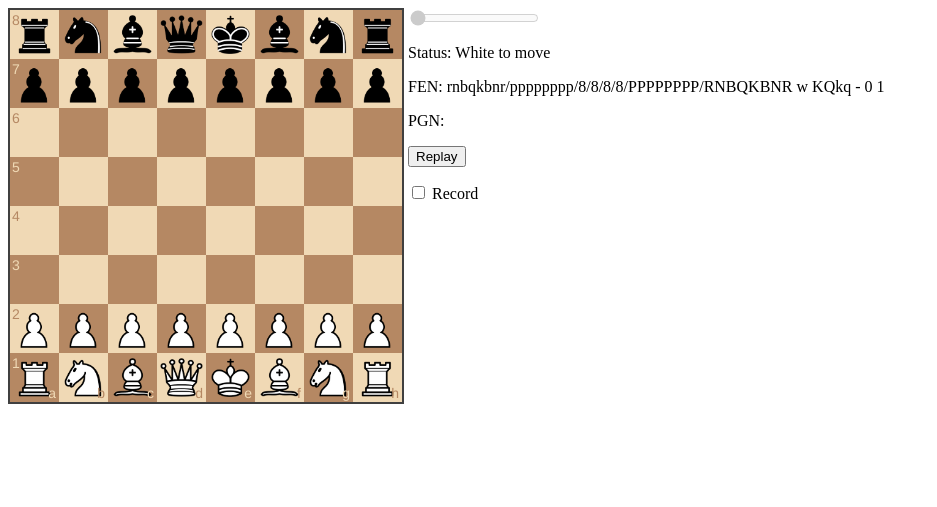
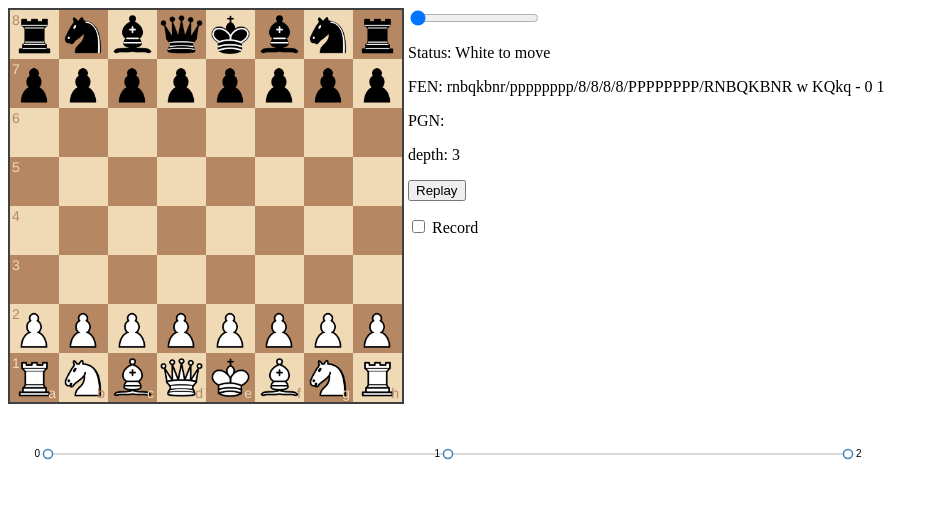
Before and after one commit to vhf/chessviz, a plain HTML site: page index.html in a window 1280 px wide. Shown: the whole page, without its empty margins (0-937 px from the left). Drawn offline with nearby package versions, Linux system fonts and the light colour scheme.

Commit message:
Replay and render

```diff
--- a/index.html
+++ b/index.html
@@ -6,6 +6,76 @@
   <script src="js/chessboard-0.3.0.min.js"></script>
   <script src="js/chess.min.js"></script>
   <script src="js/t.js"></script>
+
+  <script src="http://d3js.org/d3.v3.min.js"></script>
+  <script>
+
+  var render = function(json, clear) {
+    if (clear === true) {
+      $('svg').remove();
+    }
+    var svg = d3.select("body").append("svg")
+        .attr("width", width)
+        .attr("height", height)
+      .append("g")
+        .attr("transform", "translate(40,0)");
+
+    var nodes = tree.nodes(json),
+        links = tree.links(nodes);
+
+    var link = svg.selectAll("path.link")
+        .data(links)
+      .enter().append("path")
+        .attr("class", "link")
+        .attr("d", diagonal);
+
+    var node = svg.selectAll("g.node")
+        .data(nodes)
+      .enter().append("g")
+        .attr("class", "node")
+        .attr("transform", function(d) { return "translate(" + d.y + "," + d.x + ")"; })
+
+    node.append("circle")
+        .attr("r", 4.5);
+
+    node.append("text")
+        .attr("dx", function(d) { return d.children ? -8 : 8; })
+        .attr("dy", 3)
+        .attr("text-anchor", function(d) { return d.children ? "end" : "start"; })
+        .text(function(d) { return d.id; });
+
+    d3.select(self.frameElement).style("height", height + "px");
+  }
+
+  var width = 960,
+      height = 100;
+
+  var tree = d3.layout.tree()
+      .size([height, width - 160]);
+
+  var diagonal = d3.svg.diagonal()
+      .projection(function(d) { return [d.y, d.x]; });
+
+  </script>
+
+  <style>
+    .node circle {
+      fill: #fff;
+      stroke: steelblue;
+      stroke-width: 1.5px;
+    }
+
+    .node {
+      font: 10px sans-serif;
+    }
+
+    .link {
+      fill: none;
+      stroke: #ccc;
+      stroke-width: 1.5px;
+    }
+  </style>
+
 </head>
 <body>
 
@@ -15,6 +85,7 @@
     <p>Status: <span id="status"></span></p>
     <p>FEN: <span id="fen"></span></p>
     <p>PGN: <span id="pgn"></span></p>
+    <p>depth: <span id="depth"></span></p>
     <p><button id="replay">Replay</button></p>
     <p><label for="record"><input type="checkbox" id="record"> Record</label></p>
   </div>
--- a/js/app.js
+++ b/js/app.js
@@ -7,7 +7,7 @@ var statusEl = $('#status');
 var fenEl = $('#fen');
 var pgnEl = $('#pgn');
 var $slider = $('#slider');
-
+var replaying;
 
 
 var depth = function(tree) {
@@ -73,6 +73,8 @@ var onDrop = function(source, target) {
     });
   }
 
+  console.log(depth(fenTree));
+  updateDisplay();
 };
 
 // update the board position after the piece snap
@@ -128,6 +130,9 @@ var updateDisplay = function(i) {
   if(typeof i === 'number') {
     $slider.val(i);
   }
+  $('#depth').html(depth(fenTree));
+  render(fenTree, true);
+
 };
 
 
@@ -135,6 +140,7 @@ var updateDisplay = function(i) {
 $('#replay').on('click', function() {
   var lastTime = new Date().getTime();
   var i = 0;
+  replaying = true;
   var tick = function() {
     var thisTime = new Date().getTime();
     if (thisTime - lastTime > 1000) {
@@ -144,12 +150,14 @@ $('#replay').on('click', function() {
       var node = t.find(fenTree, function (node) {
         return node.id === i;
       });
-      console.log(i, node.id);
+
       board.position(node.pos);
       i += 1;
     }
     if (i < nextNodeId) {
       requestAnimationFrame(tick);
+    } else {
+      replaying = false;
     }
   };
   tick();
@@ -157,14 +165,25 @@ $('#replay').on('click', function() {
 
 
 $('#record').on('change', function() {
-  var fenTree = {
-    id: 0,
-    pos: "rnbqkbnr/pppppppp/8/8/8/8/PPPPPPPP/RNBQKBNR w KQkq - 0 1"
-  };
+  if($(this).is(':checked')) {
+    fenTree = {
+      id: 0,
+      pos: "rnbqkbnr/pppppppp/8/8/8/8/PPPPPPPP/RNBQKBNR w KQkq - 0 1",
+      children: []
+    };
+    updateDisplay();
+  }
 });
 
+$slider.on('input', function(){
+  var self = this;
+  var node = t.find(fenTree, function (node) {
+    return node.id === parseInt(self.value, 10);
+  });
+  board.position(node.pos);
+});
 
 board = new ChessBoard('board', cfg);
 updateStatus();
 updateDisplay();
-$slider.prop('disabled', true);
+//$slider.prop('disabled', true);
```
